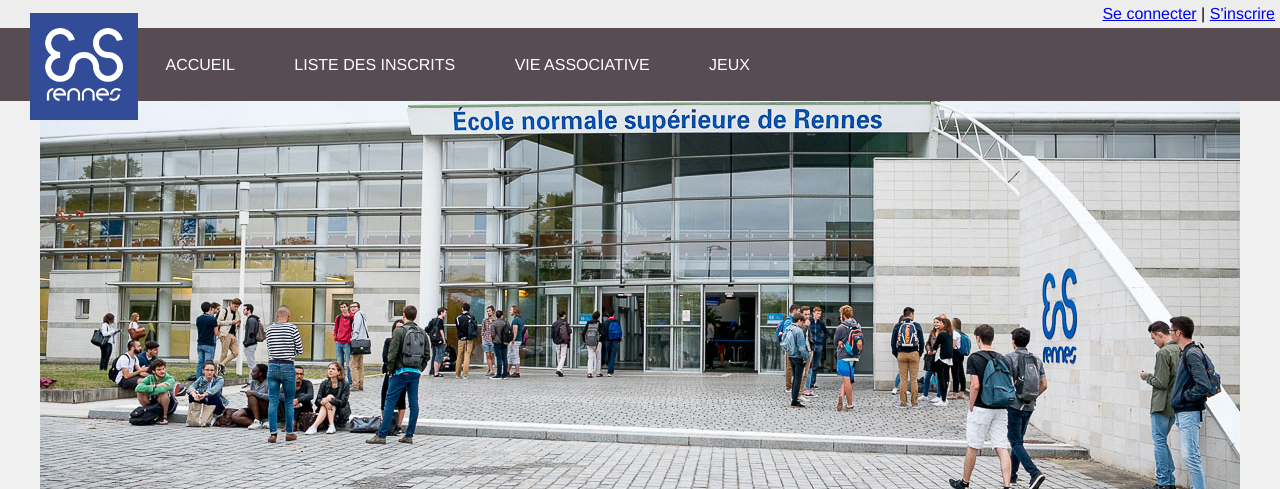
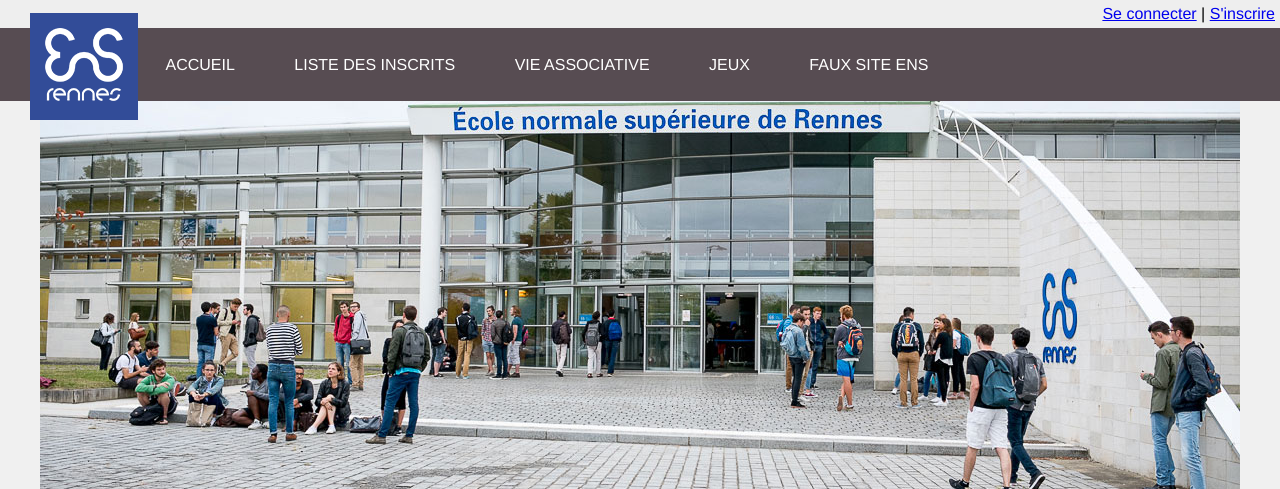
Before and after one commit to mktro3a2019/mini-site, a PHP site: page /jeux.php in a window 1280 px wide. Shown: the top 489 px of the page. Run offline with PHP 8.4, Linux system fonts and the light colour scheme.

Commit message:
Add files via upload

```diff
--- a/template/header.php
+++ b/template/header.php
@@ -21,6 +21,7 @@
         <a href="liste_inscrits.php">Liste des inscrits</a>
 		<a href="vie_asso.php">Vie associative</a>
 		<a href="jeux.php">Jeux</a>
+		<a href="http://www.ens-rennes.fr" target="_blank">Faux site ENS</a>
     </div>
 </div>
 <div id="header"></div>
```
